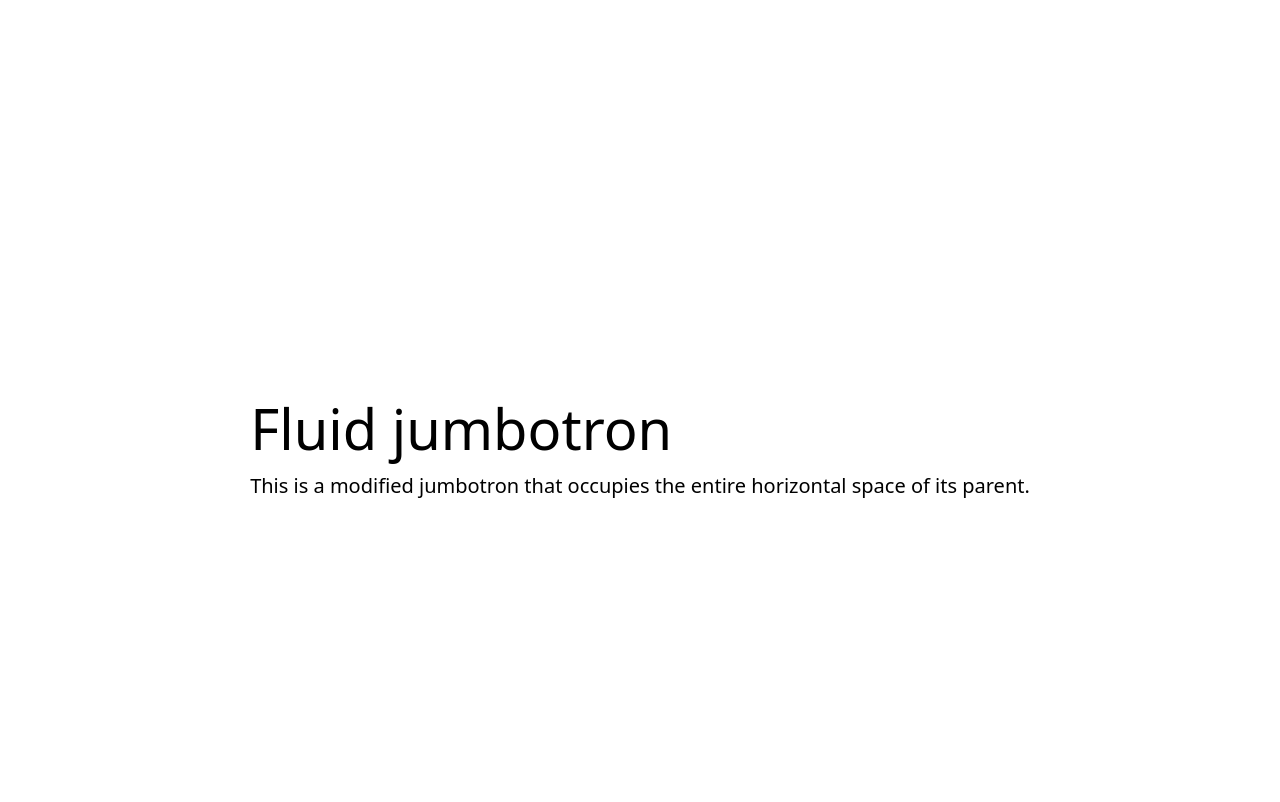
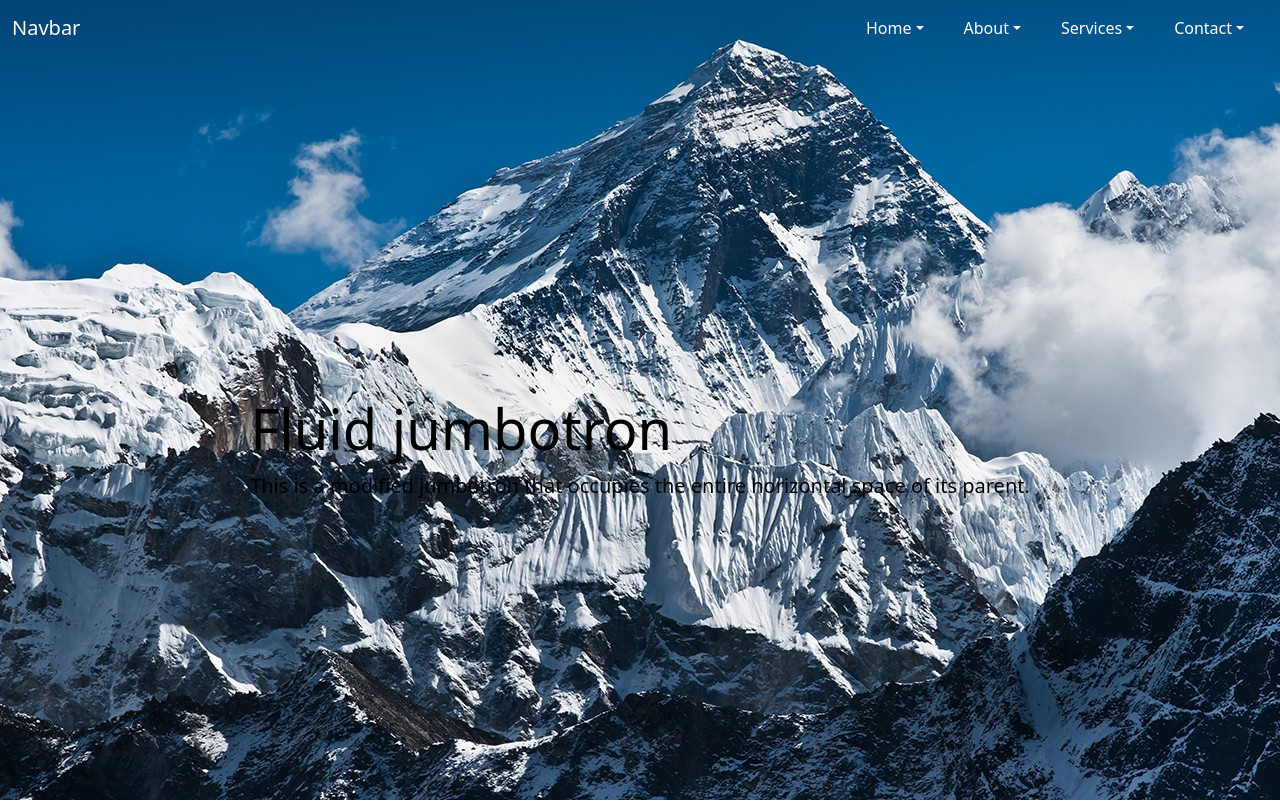
Before and after one commit to ayox0099/Company, a plain HTML site: page index.html in a window 1280 px wide. Shown: the top 802 px of the page. Drawn offline with nearby package versions, Linux system fonts and the light colour scheme; some packages are replaced by stand-ins of ours; the site is published under a folder, as on GitHub Pages, so addresses that start at the root find nothing; a script that the page names is missing.

Commit message:
Update style.css

```diff
--- a/style.css
+++ b/style.css
@@ -15,7 +15,7 @@ body{
     left:0;
     width: 100%;
     height: 100%;
-    background-image: url(/wp1.jpg);
+    background-image: url(wp1.jpg);
     z-index: -1;
 }
 .hero{
```
